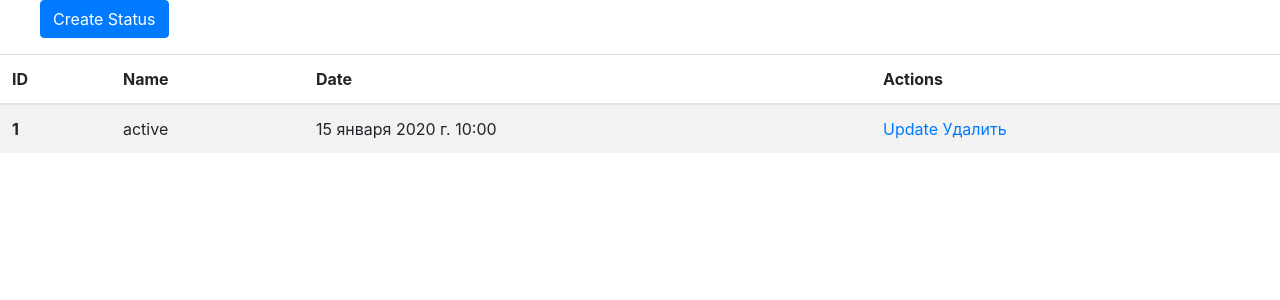
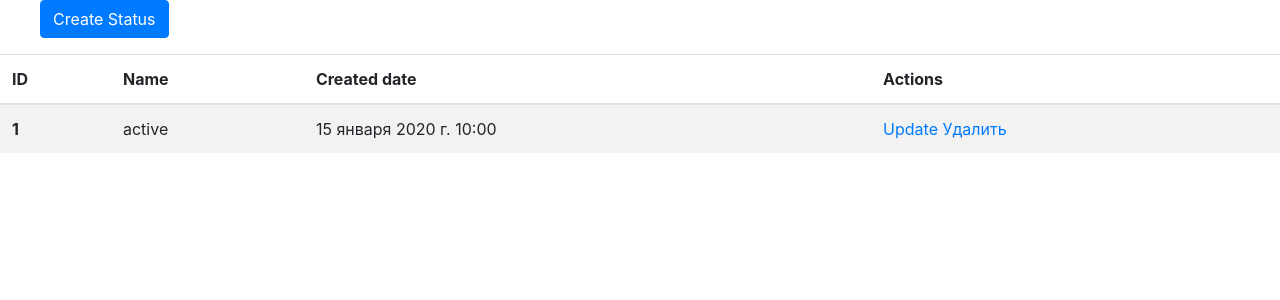
Before and after one commit to Nidenai/python-project-lvl4, a Django app: page /statuses/ in a window 1280 px wide. Shown: the part 56-356 px from the top of the page. Run offline with Django 4.2, Linux system fonts and the light colour scheme; tables that the repository leaves empty hold one stand-in row (values such as "Sample post"); some libraries are stand-ins or nearby versions.

Commit message:
fix: hexlet_check (0.0.10)

```diff
--- a/templates/statuses/statuses.html
+++ b/templates/statuses/statuses.html
@@ -17,7 +17,7 @@
     <tr>
       <th scope="col">{% translate "ID" %}</th>
       <th scope="col">{% translate "Name" %}</th>
-      <th scope="col">{% translate "Date" %}</th>
+      <th scope="col">{% translate "Created date" %}</th>
       <th scope="col">{% translate "Actions" %}</th>
     </tr>
   </thead>
```
Also changed, not shown: locale/ru/LC_MESSAGES/django.po, 1 other file.
